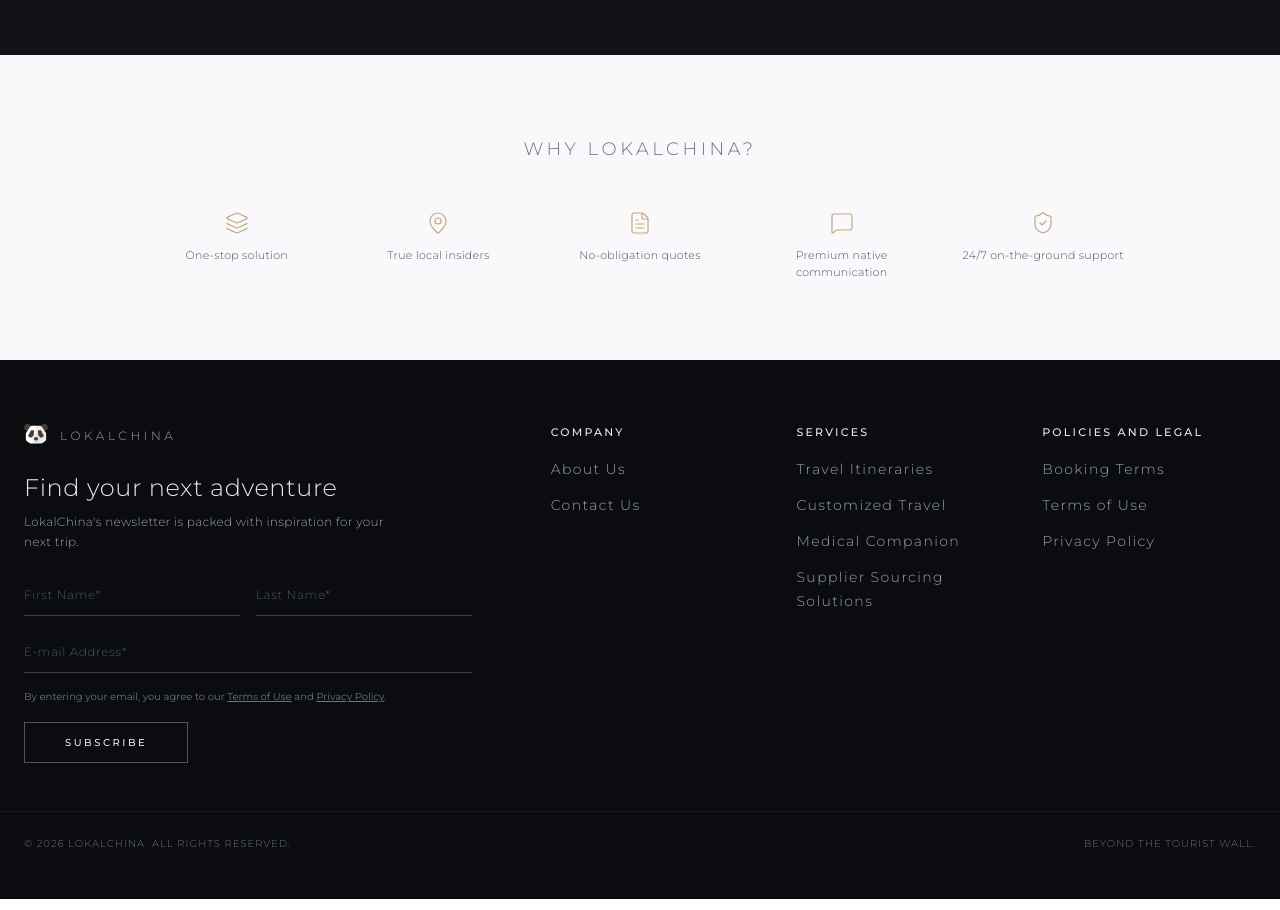
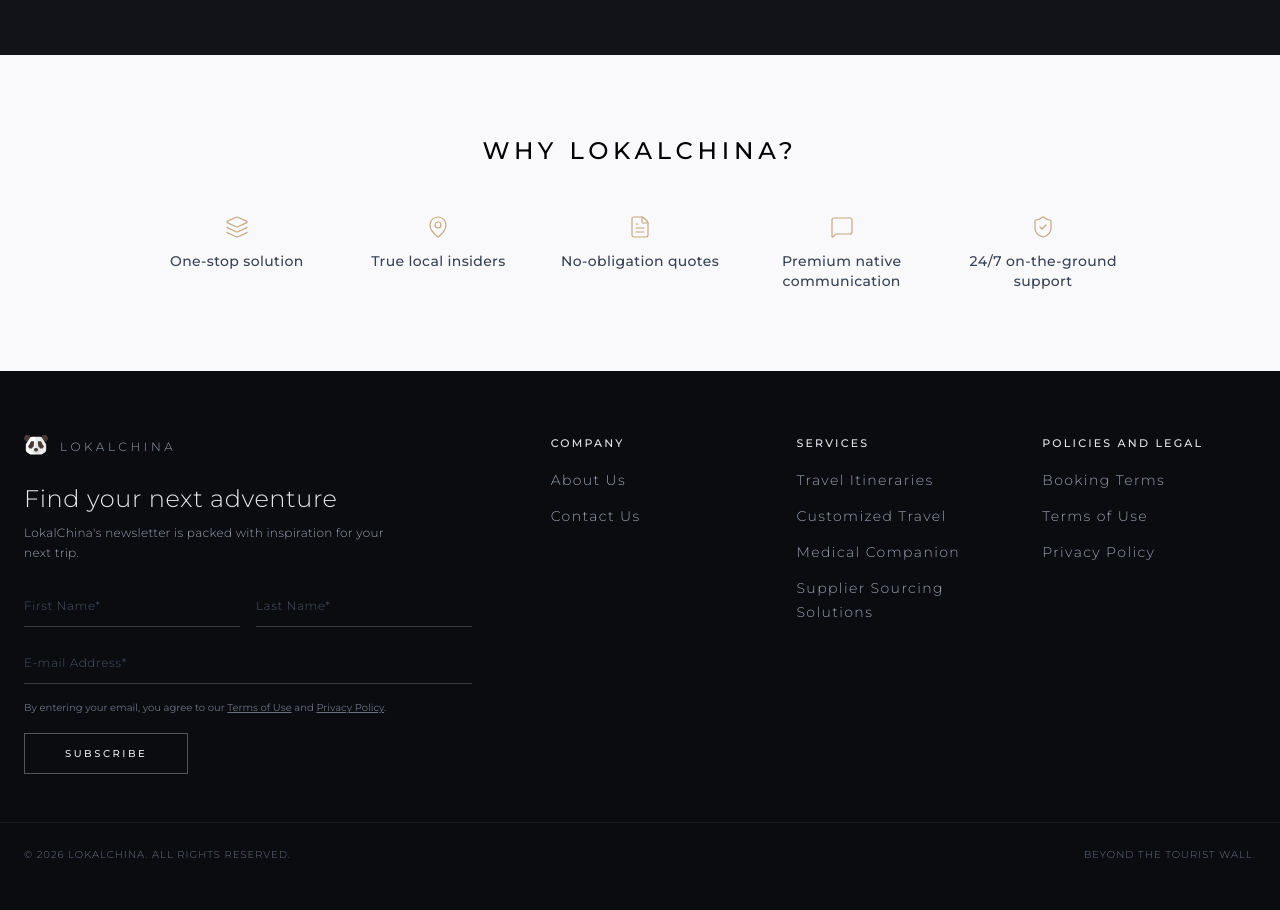
Before and after one commit to FreakTelevision/lokalchina, a Next.js app: page /de in a window 1280 px wide. Shown: the part 2220-3130 px from the top of the page. Built offline with nearby package versions, Linux system fonts and the light colour scheme; a web font is replaced by a local one.

Commit message:
Larger bolder Why LokalChina? text

```diff
--- a/src/components/WhyLokalChina.tsx
+++ b/src/components/WhyLokalChina.tsx
@@ -20,13 +20,13 @@
     <section className={`w-full bg-[#f9f9fb] text-black py-20 ${montserrat.className}`}>
       <div className="max-w-5xl mx-auto px-6">
         <div className="text-center mb-12">
-          <h2 className="text-lg tracking-[0.2em] uppercase font-light text-gray-500">Why LokalChina?</h2>
+          <h2 className="text-xl md:text-2xl tracking-[0.2em] uppercase font-medium text-black">Why LokalChina?</h2>
         </div>
         <div className="grid grid-cols-2 sm:grid-cols-3 lg:grid-cols-5 gap-8 items-start justify-center">
           {advantages.map((item, index) => (
             <div key={index} className="flex flex-col items-center text-center gap-3">
               {item.icon}
-              <span className="text-[11px] tracking-wide text-gray-600 font-light">{item.title}</span>
+              <span className="text-sm tracking-wide text-gray-700 font-medium">{item.title}</span>
             </div>
           ))}
         </div>
```
